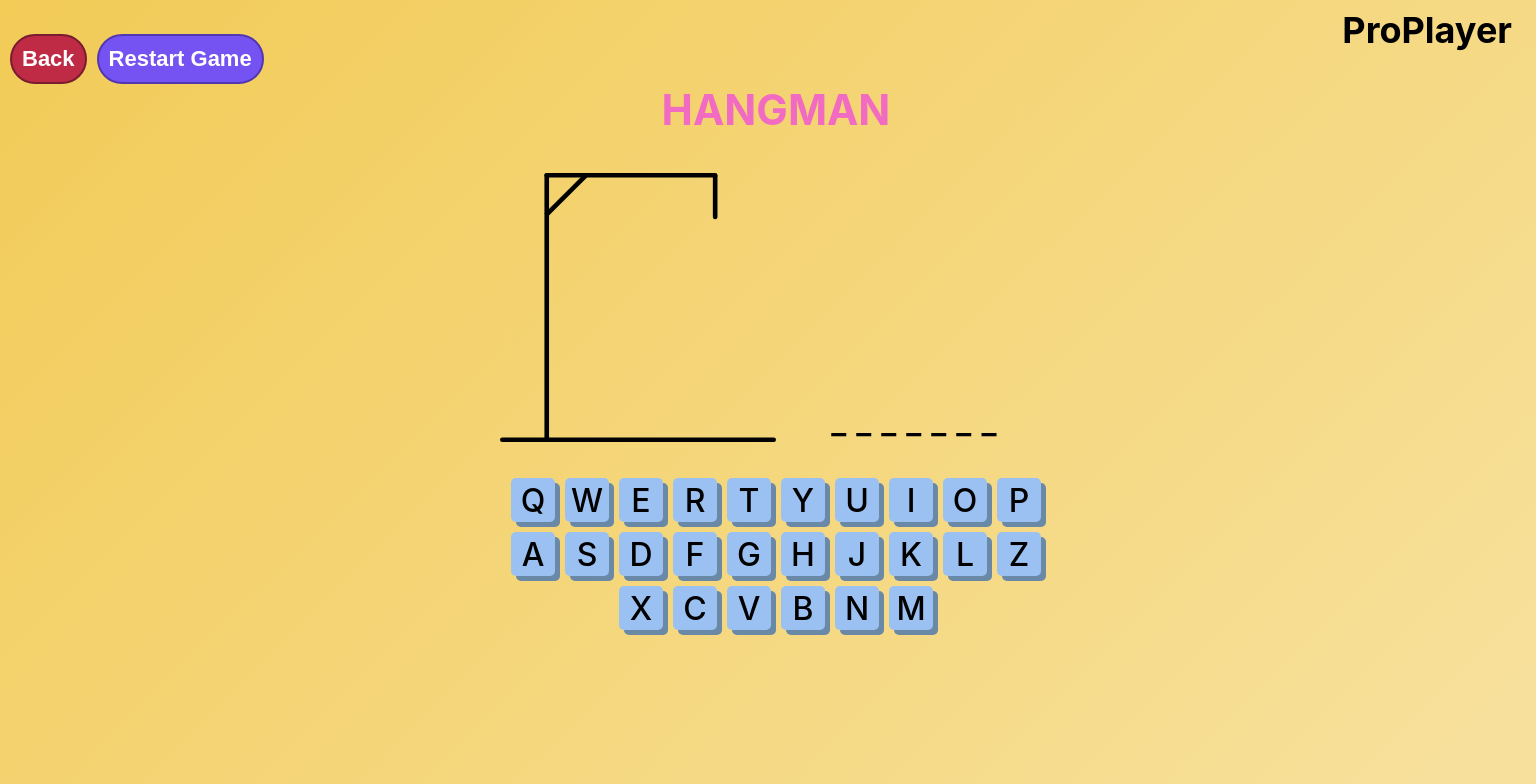
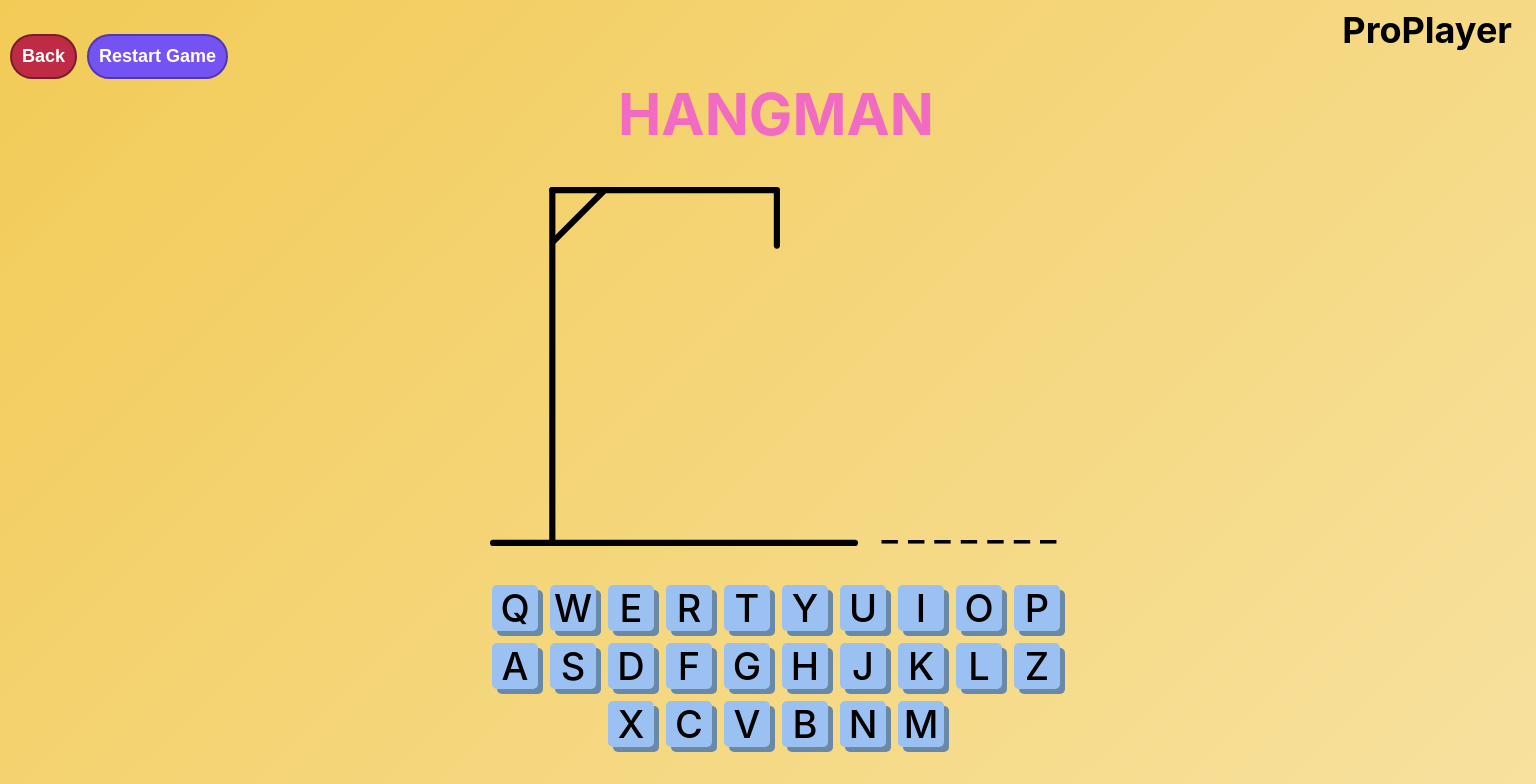
Before and after one commit to AnnaKiira/ProPlayer, a React (Create React App) app: page / in a window 1536 px wide. Both pictures are taken after a click on the button "Play Hangman". Shown: the top 784 px of the page. Built offline with nearby package versions, Linux system fonts and the light colour scheme.

Commit message:
adjusted styling for all breakpoints in hangman.css since I had some errors for min-width sizing

```diff
--- a/src/App.css
+++ b/src/App.css
@@ -4,6 +4,7 @@
   margin-right: auto;
   padding-left: 0.5rem;
   padding-right: 0.5rem;
+  /* border: 1px solid red; */
 }
 
 .gamescontainer h1 {
@@ -200,9 +201,4 @@
   .numberGuesserBtn {
     font-size: 28px;
   }
-
-  .backBtn,
-  .resetGameBtn {
-    font-size: 22px;
-  }
 }
--- a/src/games/hangman/Hangman.css
+++ b/src/games/hangman/Hangman.css
@@ -255,10 +255,14 @@
     }
 } */
 
-@media screen and (max-width:475px)  {
+@media (min-width:475px)  {
+    .hangmanGame {
+        margin-top: 20px;
+    }
+
     .hangmanGame h1 {
         font-size: 34px;
-        margin: 8px 0 0 0;
+        margin: 0px;
     }
 
     .hangmanDrawing {
@@ -284,15 +288,19 @@
 
     .hangmanKeyboard {
         gap: 8px;
-        margin: 20px 15px 0 0px;
+        margin: 28px 15px 0 0px;
     }
 
     .key {
-        font-size: 18px;
+        font-size: 24px;
+    }
+
+    .winnerHangman {
+        margin-top: 12px;
     }
 
     .gameOverHangman {
-        margin-top: 8px;
+        margin-top: 12px;
     }
 
     .gameOverHangman h2 {
@@ -323,9 +331,13 @@
 }
 
 @media (min-width: 768px) {
+    .hangmanGame {
+        margin-top: 0px;
+    }
+
     .hangmanGame h1 {
-        font-size: 34px;
-        margin: 8px 0 0 0;
+        font-size: 36px;
+        margin: 0px;
     }
 
     .hangmanDrawing {
@@ -356,10 +368,18 @@
     }
 
     .key {
-        font-size: 24px;
+        font-size: 28px;
         width: 15px;
         height: 15px;
         box-shadow: 4px 4px #6a89a7;
+    }
+
+    .winnerHangman {
+        margin-top: 0px;
+    }
+
+    .gameOverHangman {
+        margin-top: 0px;
     }
 
     .gameOverHangman h2 {
@@ -385,7 +405,7 @@
 
 @media (min-width: 1024px) {
     .hangmanGame h1 {
-        font-size: 38px;
+        font-size: 40px;
         margin-top: 0;
     }
 
@@ -397,54 +417,62 @@
         margin: 213px 0 0 0;
     }
 
+    .letter {
+        font-size: 30px;
+    }
+
     .hangmanKeyboard {
         margin: 10px 250px 0 250px;
     }
 
     .key {
-        font-size: 28px;
-        width: 18px;
-        height: 18px;
+        font-size: 30px;
+        width: 20px;
+        height: 20px;
         box-shadow: 5px 4px #6a89a7;
     }
 
     .gameOverHangman h2 {
-        font-size: 21px;
+        font-size: 22px;
         margin: 10px 0 2px 0;
     }
 
     .winnerHangman h2 {
-        font-size: 21px;
+        font-size: 22px;
         margin: 10px 0 2px 0;
     }
 
     .gameOverHangman h3{
-        font-size: 21px;
+        font-size: 22px;
     }
 
     .winnerHangman h3 {
-        font-size: 21px;
+        font-size: 22px;
     }
 }
 
 @media (min-width: 1280px) {
     .hangmanGame h1 {
-        font-size: 38px;
-        margin-top: -12px;
+        font-size: 42px;
+        margin: 0px;
     }
 
     .hangmanDrawing {
         margin-top: 20px;
     }
 
+    .hangmanDrawing img {
+        max-width: 375px;
+        height: auto;
+    }
+
     .wordDisplay {
         width: 100%;
-        margin: 228px 0 0 0;
+        margin: 272px 0 0 0;
     }
 
     .letter {
         padding: 5px;
-        font-size: 30px;
     }
 
     .hangmanKeyboard {
@@ -454,35 +482,29 @@
 
     .key {
         font-size: 32px;
-        width: 20px;
-        height: 20px;
         box-shadow: 5px 5px #6a89a7;
     }
 
     .gameOverHangman h2 {
-        font-size: 22px;
-        margin: 8px 0 0 0;
+        margin-top: 8px;
     }
 
     .winnerHangman h2 {
-        font-size: 22px;
-        margin: 8px 0 0 0;
+        margin-top: 8px;
     }
 
-    .gameOverHangman h3{
-        font-size: 20px;
+    /* .gameOverHangman h3{
         margin: 0;
-    }
+    } */
 
-    .winnerHangman h3 {
-        font-size: 20px;
+    /* .winnerHangman h3 {
         margin: 0;
-    }
+    } */
 }
 
 @media (min-width: 1536px) {
     .hangmanGame h1 {
-        font-size: 42px;
+        font-size: 58px;
         margin: 0;
     }
 
@@ -491,26 +513,27 @@
     }
 
     .hangmanDrawing img {
-        margin-right: 78px;
+        width: 368px;
+        height: auto;
     }
 
     .wordDisplay {
-        margin: 262px 0 0 0;
+        margin-top: 352px;
     }
 
     .letter {
-        padding: 5px;
-        font-size: 32px;
+        font-size: 35px;
     }
 
     .hangmanKeyboard {
-        margin: 32px 500px 0 500px;
+        margin: 32px 470px 0 470px;
+        gap: 12px;
     }
 
     .key {
-        font-size: 32px;
-        width: 20px;
-        height: 20px;
+        font-size: 38px;
+        width: 22px;
+        height: 22px;
         box-shadow: 5px 5px #6a89a7;
     }
 
@@ -523,22 +546,22 @@
     }
 
     .gameOverHangman h2 {
-        font-size: 24px;
-        margin: 10px 0 0 0;
+        font-size: 28px;
+        margin-top: 10px;
     }
 
     .winnerHangman h2 {
-        font-size: 24px;
-        margin: 10px 0 0 0;
+        font-size: 28px;
+        margin-top: 10px;
     }
 
     .gameOverHangman h3{
-        font-size: 24px;
-        margin: 0;
+        font-size: 28px;
+        /* margin: 0; */
     }
 
     .winnerHangman h3 {
-        font-size: 24px;
-        margin: 0;
+        font-size: 28px;
+        /* margin: 0; */
     }
 }
```
